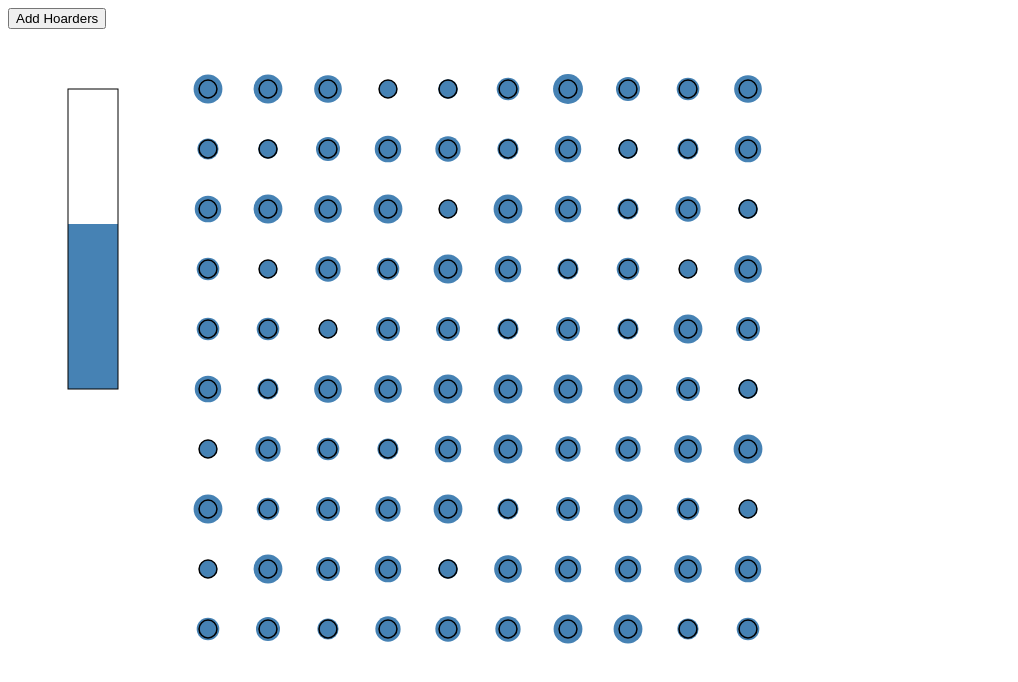
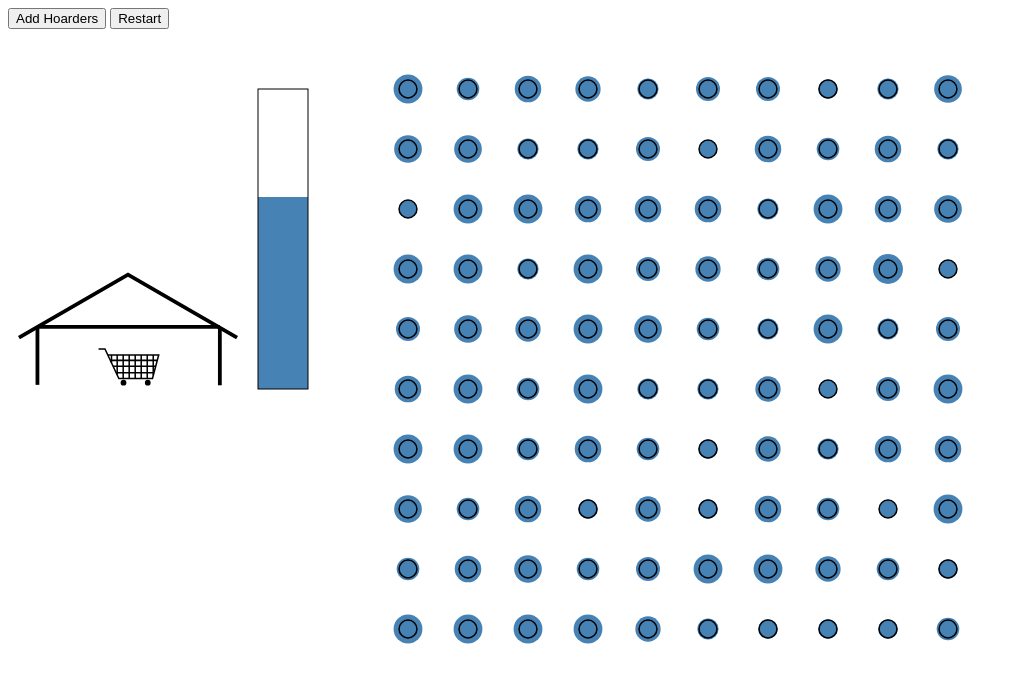
Before and after one commit to svandehoef/hoarding-simulator, a website: page index.html in a window 1280 px wide. Shown: the whole page, without its empty margins (0-1018 px from the left). Drawn offline with nearby package versions, Linux system fonts and the light colour scheme.

Commit message:
rest button and a supermarket symbol

```diff
--- a/index.html
+++ b/index.html
@@ -8,11 +8,13 @@
 <body>
     <div>
         <button onclick="addHoarders(this)">Add Hoarders</button>
+        <button onclick="reset(this)">Restart</button>
     </div>
     <div>
-        <svg width="900" height="900">
-            <rect id="stock" width="50" height="300" fill="steelblue" x="60" y="60"/>
-            <rect id="stockFrame" width="50" height="300" fill="none" stroke="black" x="60" y="60"/>
+        <svg width="1000" height="900">
+            <image x="10" y="200" width="220" height="200" xlink:href="supermarket_optimized.svg" />
+            <rect id="stock" width="50" height="300" fill="steelblue" x="250" y="60"/>
+            <rect id="stockFrame" width="50" height="300" fill="none" stroke="black" x="250" y="60"/>
         </svg>
     </div>
 
@@ -21,7 +23,7 @@
         let zoomFactor = 4
         let maxMarketStockHeight = 300
         let circleDistance = 60
-        let customerOSX = 200
+        let customerOSX = 400
 
         let simulationInterval = 300
 
@@ -43,12 +45,10 @@
             .enter()
             .append('circle')
             .attr('class', 'buyTransition')
-            .attr('cy', 30 + maxMarketStockHeight/2)
-            .attr('cx', 85)
             .attr('fill', 'steelblue')
             svg.selectAll('.buyTransition')
-            .attr('cy', 30 + maxMarketStockHeight/2)
-            .attr('cx', 55)
+            .attr('cy', 200 + 200*0.7) // center on supermarket logo
+            .attr('cx', 10 + 220/2)
             .attr("r", customer => zoomFactor*Math.sqrt(customer.lastBuy))
             .transition()
             .attr("cy", customer => 60 + Math.floor(customer.id/10) * circleDistance)
@@ -92,9 +92,6 @@
 
         }
 
-    </script>
-
-    <script>
         // configuration
         let config = {
             customers: 100,
@@ -109,17 +106,21 @@
         config.stockLevel = config.stockSizeDays * config.customers * config.deliveryInterval / config.consumptionInterval
         console.log(`stocklevel ${config.stockLevel}`)
 
-
-        let clock = 0
-
         let updateOrder = []
         for (let i = 0; i < config.customers; i++) {
             updateOrder.push(i);
         }
 
-        let stock = config.stockLevel
-        let timeSinceLastDelivery = 0
-        let customers = []
+        let clock
+        let stock
+        let timeSinceLastDelivery
+        let customers
+
+        function reset() {
+            stock = config.stockLevel
+            clock = 0
+            timeSinceLastDelivery = 0
+            customers = []
             for (let i = 0; i < config.customers; i++) {
                 customers.push({
                     id: i,
@@ -130,7 +131,7 @@
                     understocked: false
                 })
             }
-        renderCustomers(customers)
+        }
 
         function shuffle(array) {
             let currentIndex = array.length, temporaryValue, randomIndex
@@ -207,6 +208,8 @@
             button.setAttribute('disabled', 'true')
         }
 
+        reset()
+        renderCustomers(customers)
         setInterval(simulationStep, simulationInterval)
     </script>
 
```
Also changed, not shown: supermarket.svg (added), supermarket_optimized.svg (added). Lines whose indentation alone changed are shown as unchanged.
